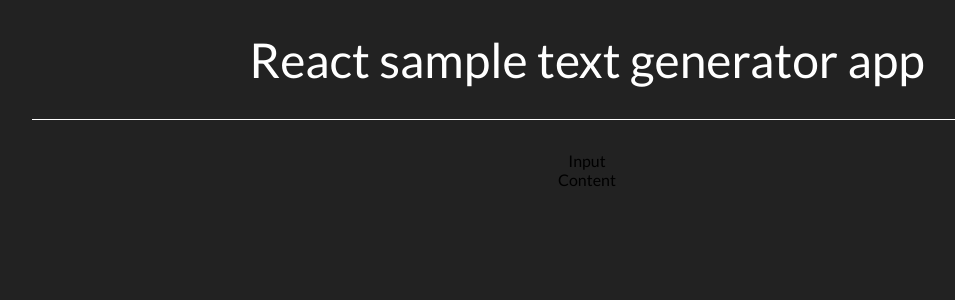
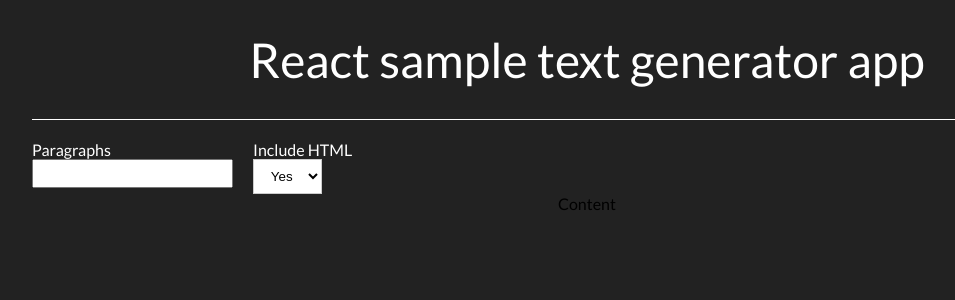
Before and after one commit to cembicakci/redux-text-generator-app, a React (Create React App) app: page / in a window 1280 px wide. Shown: the top 300 px of the page, without its empty margins (53-1008 px from the left). Built offline with nearby package versions, Linux system fonts and the light colour scheme.

Commit message:
added input section

```diff
--- a/src/components/Header/style.css
+++ b/src/components/Header/style.css
@@ -2,7 +2,7 @@ h1{
     color: #fff;
     font-weight: 500;
     font-size: 3rem;
-    margin: 31px 0;
+    margin: 31px 0 0 0;
     border-bottom: 1px solid #fff;
     padding-bottom: 31px;
 }
--- a/src/components/Input/Input.js
+++ b/src/components/Input/Input.js
@@ -1,8 +1,22 @@
 import React from 'react'
+import './style.css'
 
 function Input() {
   return (
-    <div>Input</div>
+    <div className='input-container'>
+      <div className='input-item'>
+        <label>Paragraphs</label>
+        <input type='number' />
+      </div>
+
+      <div className='input-item'>
+        <label>Include HTML</label>
+        <select>
+          <option>Yes</option>
+          <option>No</option>
+        </select>
+      </div>
+    </div>
   )
 }
 
--- /dev/null
+++ b/src/components/Input/style.css
@@ -0,0 +1,24 @@
+.input-container {
+    color: #fff;
+    display: flex;
+    text-align: left;
+    margin: 20px 0 0 0;
+}
+
+.input-item {
+    display: flex;
+    flex-direction: column;
+    margin-right: 20px;
+}
+
+.input-item input {
+    padding: 5px 10px;
+}
+
+.input-item select {
+    text-align: center;
+    width: 70%;
+    height: 35px;
+    background-color: white;
+    border: 1px solid #ccc;
+}
```
